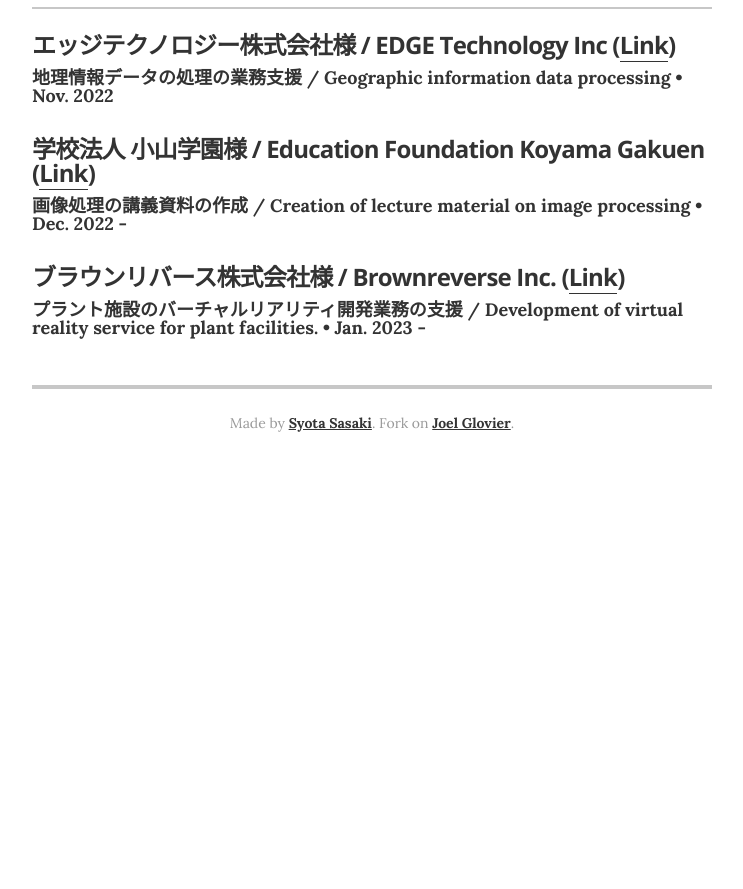
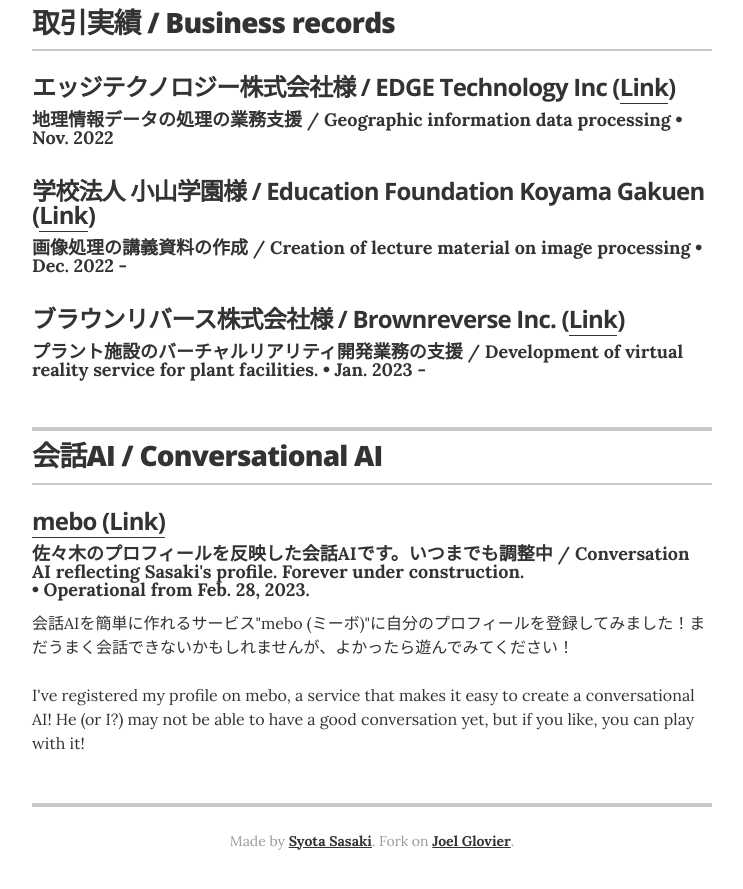
Before and after one commit to jglovier/resume-template, a Jekyll site: the page built from index.html, in a window 1280 px wide and 900 px high, scrolled down 3778 px. Shown: the top 889 px of the window, without its empty margins (268-1011 px from the left). Built offline with Jekyll 4.4.1, drawn with Linux system fonts in a browser that asks for light colours; before the commit the page ends 4260 px from its top, so only the background shows below that; some of the changed text lies outside the part shown.

Commit message:
pilot release mebo

```diff
--- a/_config.yml
+++ b/_config.yml
@@ -42,7 +42,7 @@
 resume_section_skills:          true
 resume_section_recognition:     true
 resume_section_links:           false
-resume_section_associations:    false
+resume_section_associations:    true
 # resume_section_interests:       true
 
 # Resume social links
--- a/_data/associations.yml
+++ b/_data/associations.yml
@@ -1,15 +1,8 @@
 # Associations
 # comment out the urls if you do not wish to display them
 
-- organization: PETA
-  role: Volunteer
-  year: 2001 &mdash; 2010
-  url: https://www.peta.org/
-  summary: Organized fund drives and participated in fundraising events for the benefit of PETA's local Springfield operations.
-
-
-- organization: Yale Amnesty International
-  role: Communications coordinator
-  year: 2002 &mdash; 2004
-  url: http://campuspress.yale.edu/amnesty/
-  summary: During my junion and senior years at Yale, I was actively involved in Yale Amnesty International where I helped facilitate our student organization communications through website maintenance, writing for our campus publication, and graphic design of related materials.
+- organization: mebo (Link)
+  role: 佐々木のプロフィールを反映した会話AIです。いつまでも調整中 / Conversation AI reflecting Sasaki's profile. Forever under construction.<br>
+  year: Operational from Feb. 28, 2023.
+  url: https://mebo.work/voiceChat/623d5aed-cab4-497e-9bc8-9e667a8ae56c186933d1a9f380?name=%E4%BD%90%E3%80%85%E6%9C%A8%20%E7%BF%94%E5%A4%AA
+  summary: 会話AIを簡単に作れるサービス"mebo (ミーボ)"に自分のプロフィールを登録してみました！まだうまく会話できないかもしれませんが、よかったら遊んでみてください！<br><br> I've registered my profile on mebo, a service that makes it easy to create a conversational AI! He (or I?) may not be able to have a good conversation yet, but if you like, you can play with it!
--- a/_data/experience.yml
+++ b/_data/experience.yml
@@ -7,7 +7,7 @@
 
 # Toshiba
 - company: 東芝エネルギーシステムズ株式会社 <br>Toshiba Energy Systems & Solutions Corporation
-  position: エネルギーシステム技術開発センター
+  position: エネルギーシステム技術開発センター / Energy Systems R&D center
   duration:  Jun. 2022 &mdash; Oct. 2022
   summary: <ul class="resume-item-list"><li>360度カメラの画像の超解像技術の開発、性能評価</li><li>動画から被写体の3次元構造の再構成、点群生成</li><li>I worked on the development of super-resolution and simultaneous localization and mapping (SLAM).</li></ul>
 
@@ -19,7 +19,7 @@
   summary: <ul class="resume-item-list"><li>ドライブレコーダーの動画から危険運転シーンを抽出するソフトウェアの開発</li><li>テーブルの高さや段差するiOSアプリの開発、性能評価</li><li>360度カメラの動画のバーチャルツアーの開発 <a href="https://www.arithmer.co.jp/post/20220405" target="_blank">(link)</a></li><li>Video analysis of drive recorders by object detection., development iOS app to measuere length of target objects with AR frame work, and development of virtual tours using omni-directional camera video.</li></ul>
 
 # Yamaguchi University
-- company: 山口大学工学部 <Yamaguchi University>
-  position: 社会建設工学科　学術研究員 (Post-doctoral researcher)
+- company: 山口大学工学部 <br> Yamaguchi University
+  position: 社会建設工学科 学術研究員 / Post-doctoral researcher
   duration: 2016年4月  &mdash; 2019年3月
   summary: <ul class="resume-item-list"><li>人工衛星の画像から河川の河道内で植生が繁茂している領域の推定 <a href="https://www.jstage.jst.go.jp/article/jscejer/73/5/73_I_303/_article/-char/ja/" target="_blank">(link)</a></li><li>人工衛星の画像から泥炭地の土砂崩れの検出と、土砂崩れの発生と降雨量や風速などの気象データとの関係の分析</li><li>水面下の地形を写真測量するためのアルゴリズムの理論的研究</li><li>Analysis of satellite imagery for detection of land slide disaster, research on algorithms for 3D photogrammetry.</li></ul>
--- a/_layouts/resume.html
+++ b/_layouts/resume.html
@@ -163,7 +163,7 @@
       <section class="content-section">
 
         <header class="section-header">
-          <h2>Associations</h2>
+          <h2>会話AI / Conversational AI</h2>
         </header>
 
         {% for association in site.data.associations %}
```
